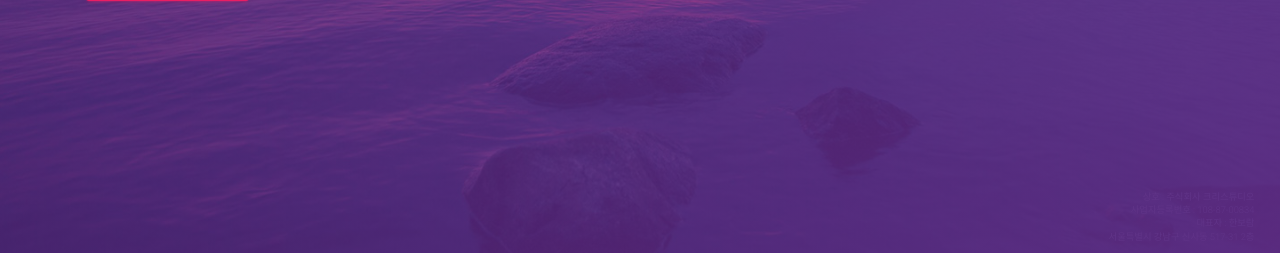
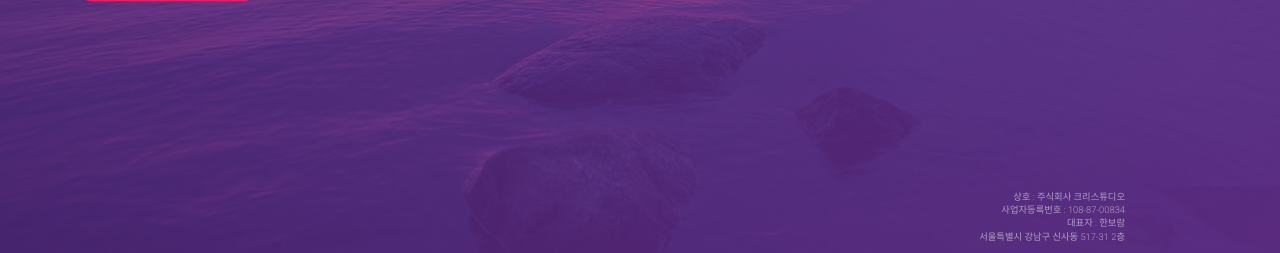
Before and after one commit to Seunghak-Kwak/myhomes, a Django app: page / in a window 1280 px wide. Shown: the part 547-800 px from the top of the page. Run offline with Django 3.2, Linux system fonts and the light colour scheme; some libraries are stand-ins or nearby versions; some web fonts are replaced.

Commit message:
format detection2

```diff
--- a/mysite/templates/mysite/home.html
+++ b/mysite/templates/mysite/home.html
@@ -105,8 +105,8 @@
 
 
 
-      <div style="position: absolute; bottom:0; width:98%;">
-        <p style="text-align: right;color: white;font-size: 7pt; line-height: 10pt; text-decoration:inherit; color: inherit;">
+      <div class="container" style="position: absolute; bottom:0; width:100%;">
+        <p style="text-align: right;color: #afa0bd;font-size: 7pt; line-height: 10pt; text-decoration:inherit;">
         상호 : 주식회사 크리스튜디오<br>
         사업자등록번호 : 108-87-00834<br>
         대표자 : 한보람<br>
```
